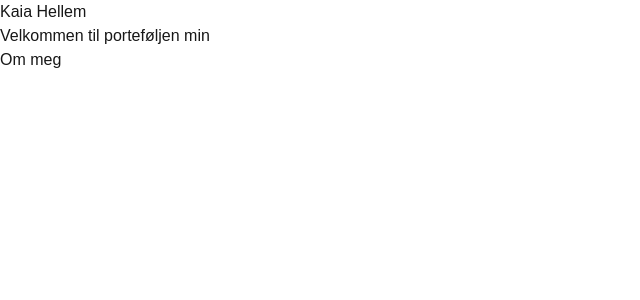
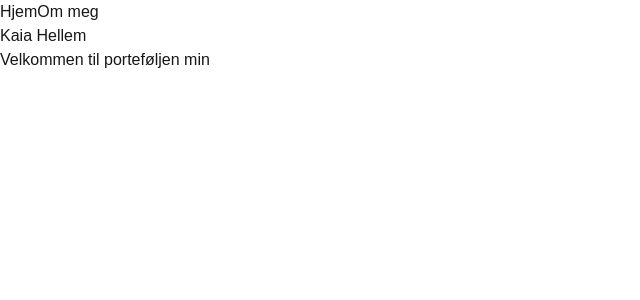
Before and after one commit to Kaiahellem/portfolio, a Next.js app: page / in a window 1280 px wide. Shown: the top 300 px of the page, without its empty margins (0-640 px from the left). Built offline with nearby package versions, Linux system fonts and the light colour scheme.

Commit message:
Move navigation to layout

```diff
--- a/app/layout.tsx
+++ b/app/layout.tsx
@@ -1,6 +1,7 @@
 import type { Metadata } from "next";
 import { Geist, Geist_Mono } from "next/font/google";
 import "./globals.css";
+import Link from "next/link";
 
 const geistSans = Geist({
   variable: "--font-geist-sans",
@@ -27,7 +28,13 @@
       lang="en"
       className={`${geistSans.variable} ${geistMono.variable} h-full antialiased`}
     >
-      <body className="min-h-full flex flex-col">{children}</body>
+      <body className="min-h-full flex flex-col">
+        <nav>
+          <Link href="/">Hjem</Link>
+          <Link href="/om">Om meg</Link>
+        </nav>
+        {children}
+      </body>
     </html>
   );
 }
--- a/app/om/page.tsx
+++ b/app/om/page.tsx
@@ -1,11 +1,9 @@
-import Link from "next/link";
 
 export default function Om() {
 return (
     <main>
         <h1>Om meg</h1>
         <p>Her kommer det litt om hvem jeg er</p>
-        <Link href="/">Hjem</Link>
     </main>
 );
 }
--- a/app/page.tsx
+++ b/app/page.tsx
@@ -1,11 +1,9 @@
-import Link from "next/link"
 
 export default function Home() {
   return (
     <main>
       <h1>Kaia Hellem</h1>
       <p>Velkommen til porteføljen min</p>
-      <Link href="/om">Om meg</Link>
     </main>
   )
 }
```
